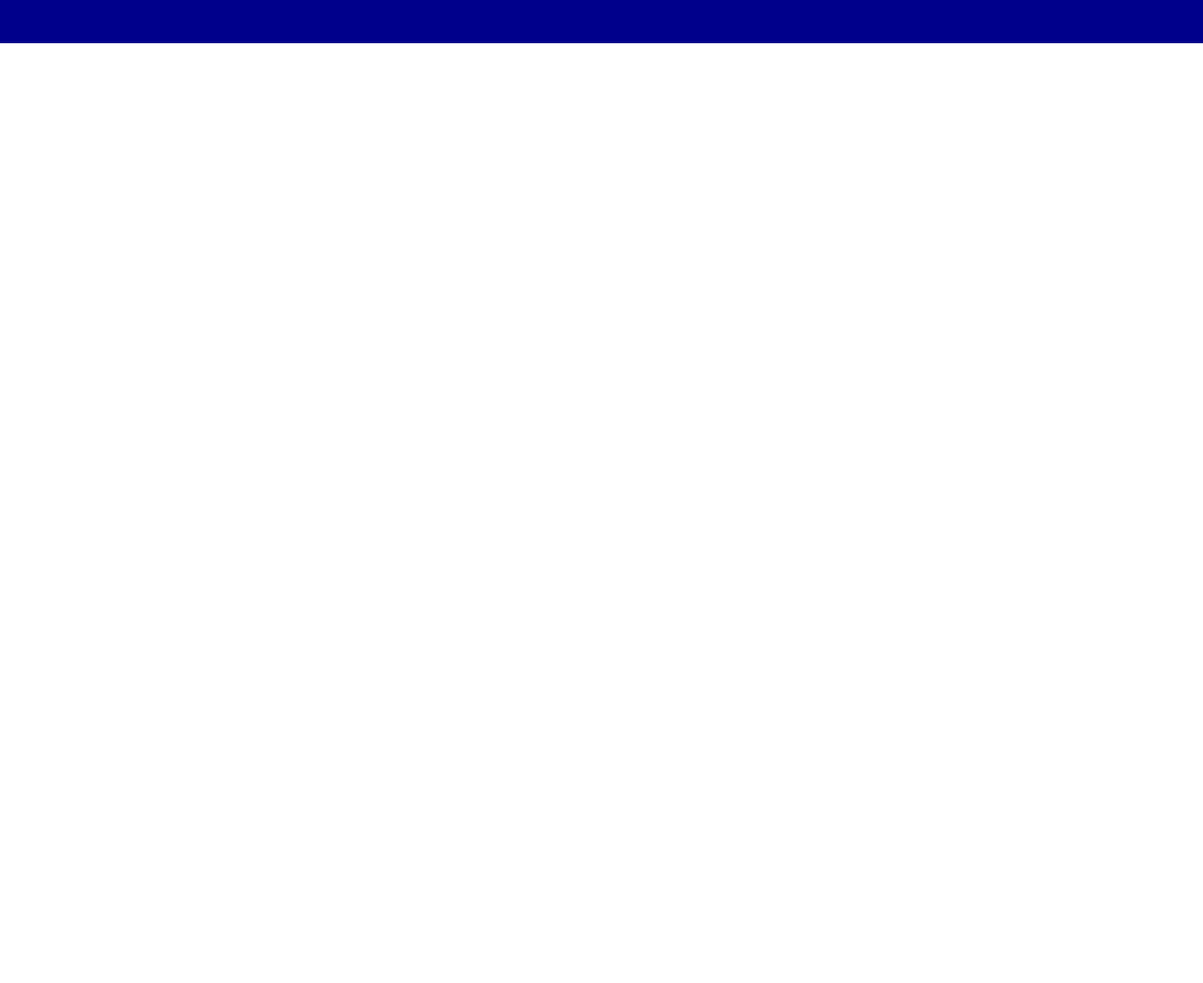
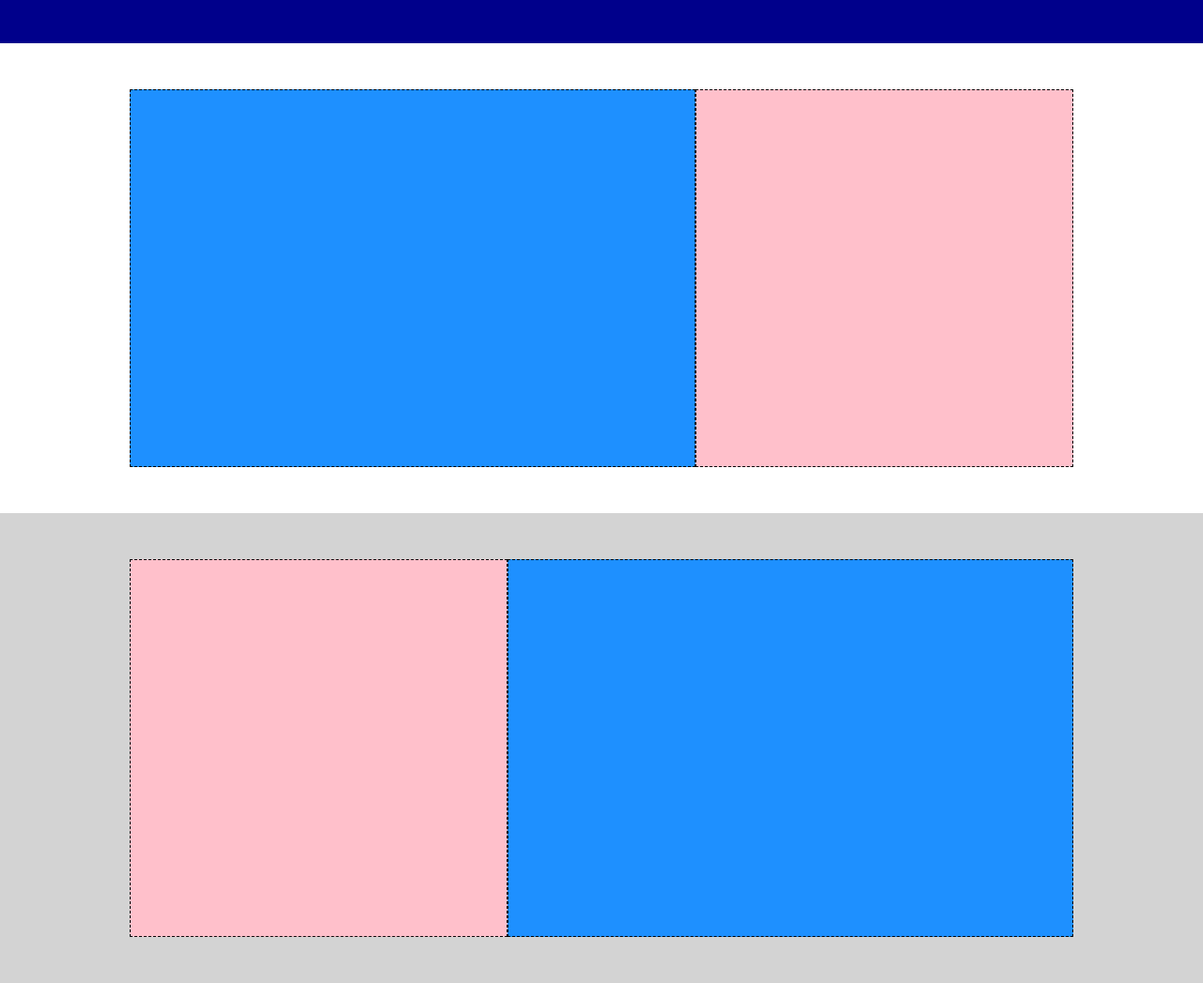
Before and after one commit to CosimoPetrarca/htmlcss-struttura-discord, a plain HTML site: page index.html in a window 1280 px wide. Shown: the part 404-1450 px from the top of the page at 94% size. Before the commit the page ends 800 px from the top, so only its background shows below. Drawn offline with Linux system fonts and the light colour scheme.

Commit message:
primi box main

```diff
--- a/css/style.css
+++ b/css/style.css
@@ -19,6 +19,19 @@ body{
     height: 400px;
 }
 
+.debug .contenitore3{
+    background-color: white;
+    height: 500px;
+}
+
+.debug .contenitore4{
+    background-color: #d3d3d3;
+    height: 500px;
+}
+
+
+
+
 .box{
     border: 1px dashed black;
     background-color: #daa520;
@@ -30,7 +43,7 @@ body{
 /* <!-- Header --> */
 
 
-.contenitore1, .contenitore2{
+.contenitore1, .contenitore2, .contenitore3, .contenitore4{
     display: flex;
     justify-content: center;
     align-items: center;
@@ -57,7 +70,24 @@ body{
     background-color: #ee82ee;
     height: 300px;
     width: 600px;
-
-
+    border: 1px dashed black;
 
 }
+
+/* <!-- Main --> */
+
+.boxblu{
+    background-color: #1e90ff;
+    height: 400px;
+    width: 600px;
+    border: 1px dashed black;
+
+}
+
+.boxpink{
+    background-color: #ffc0cb;
+    height: 400px;
+    width: 400px;
+    border: 1px dashed black;
+
+}
--- a/index.html
+++ b/index.html
@@ -29,9 +29,33 @@
 
         <!-- fine heder-bottom -->
 
+    </header>
+    <main>
+        <!-- inizio primo box main -->
 
-    </header>
-    <main></main>
+        <div class="contenitore3">
+            <div class="boxblu"></div>
+            <div class="boxpink"></div>
+
+        </div>
+
+        <!-- fine primo box main -->
+
+        <!-- inizio secondo box main -->
+
+        <div class="contenitore4">
+            <div class="boxpink"></div>
+            <div class="boxblu"></div>
+
+        </div>
+
+        <!-- fine secondo box main -->
+
+
+
+
+
+    </main>
     <footer></footer>
 
 </body>
```
